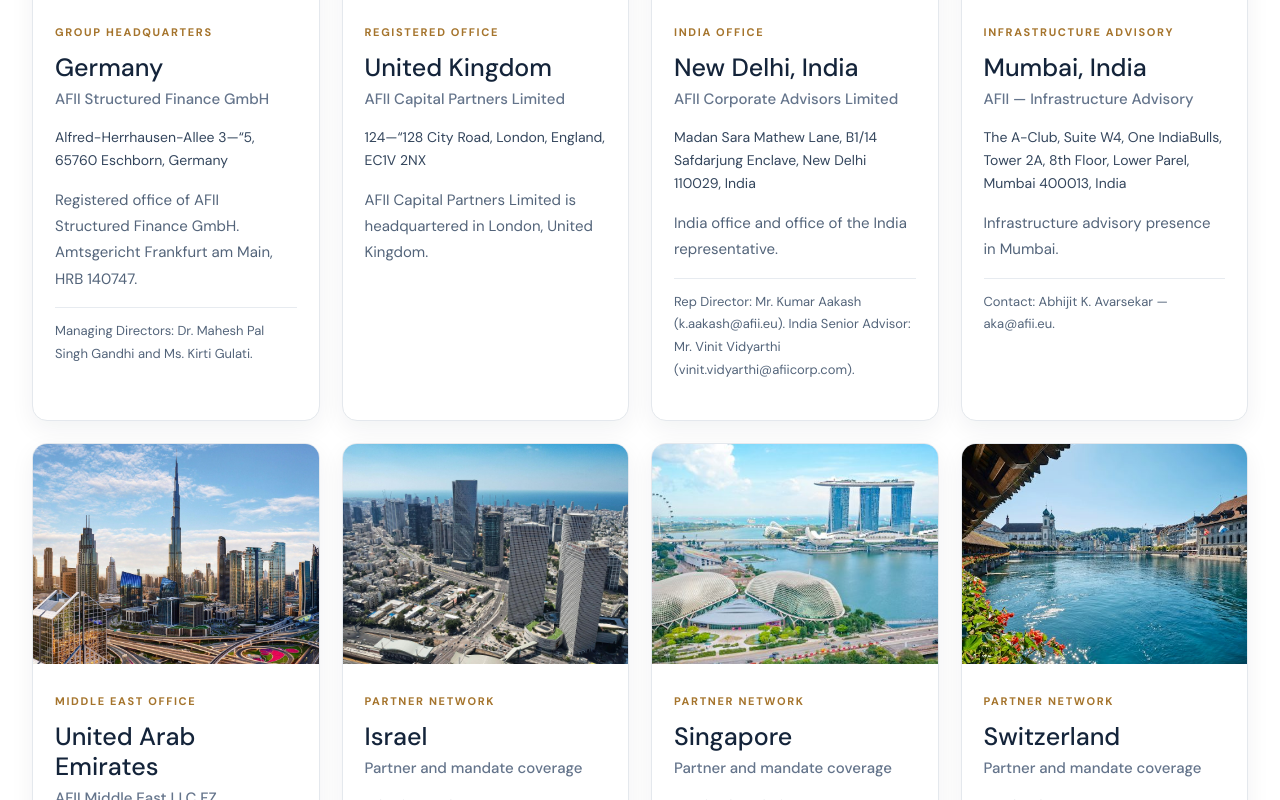
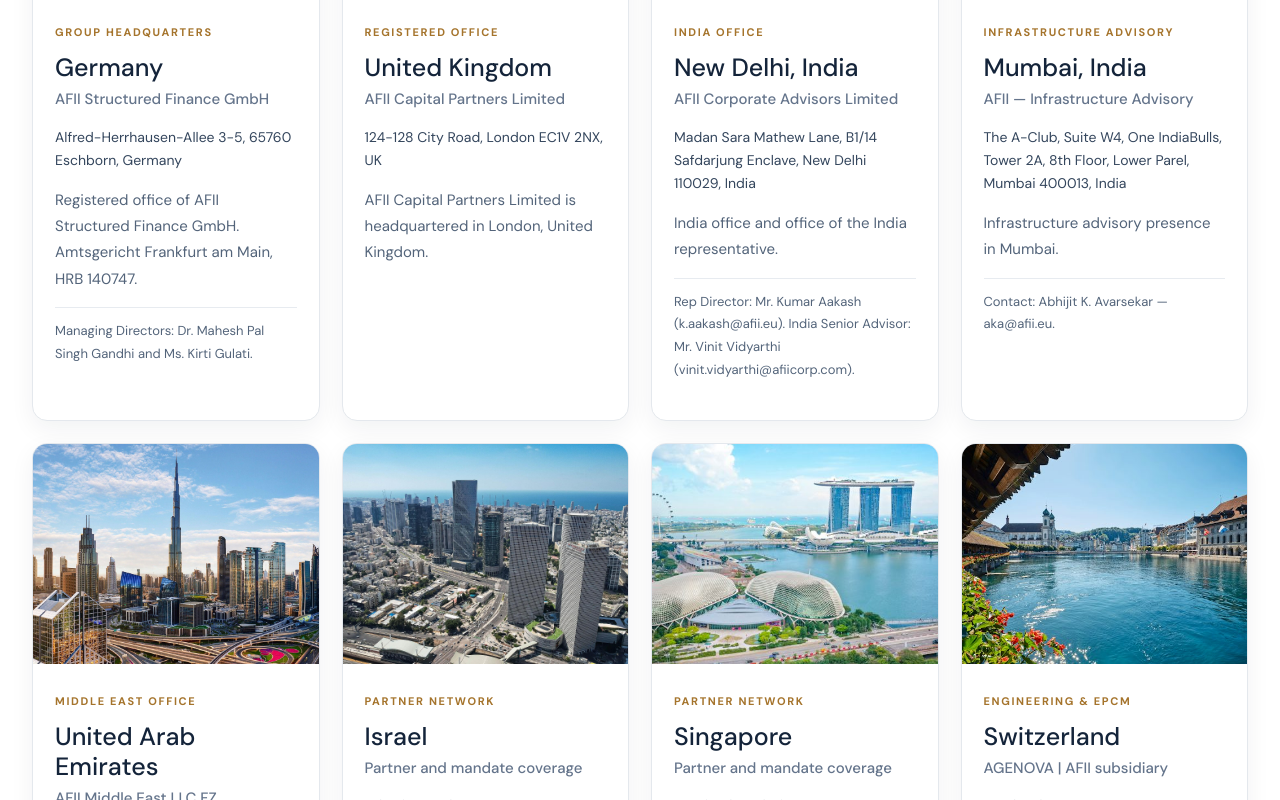
Before and after one commit to Afiicorp/afii-capital-website, a Next.js app: page /offices in a window 1280 px wide. Shown: the part 1120-1920 px from the top of the page. Built offline with nearby package versions, Linux system fonts and the light colour scheme; a web font is replaced by a local one.

Commit message:
Fix offices carousel and update AGENOVA details

```diff
--- a/package.json
+++ b/package.json
@@ -9,7 +9,7 @@
     "lint": "eslint"
   },
   "dependencies": {
-    "next": "16.4.0",
+    "next": "^16.4.2",
     "react": "19.3.0",
     "react-dom": "19.3.0"
   },
--- a/src/app/globals.css
+++ b/src/app/globals.css
@@ -1889,3 +1889,11 @@
 .afii-featured-card img{display:block;width:100%;height:auto;aspect-ratio:16/9;object-fit:contain}
 .afii-featured-caption{font-size:12px!important;color:#67758a!important;margin-top:12px!important}
 @media(max-width:650px){.afii-featured-grid{grid-template-columns:1fr}.afii-featured-card:nth-child(2){display:none}.afii-featured-heading{align-items:center}.afii-featured-heading h3{font-size:23px}}
+
+/* AFII office preview: seamless continuous motion; overrides legacy scroll mode. */
+.office-preview-marquee{display:flex!important;overflow:hidden!important;scroll-snap-type:none!important;gap:0!important;}
+.office-preview-track{flex:0 0 auto!important;display:flex!important;width:max-content!important;animation:afiiOfficeInfinite 42s linear infinite!important;transform:translateZ(0);}
+.office-preview-track-clone{animation-delay:0s!important;}
+.office-preview-marquee:hover .office-preview-track{animation-play-state:paused!important;}
+@keyframes afiiOfficeInfinite{from{transform:translateX(0)}to{transform:translateX(-100%)}}
+@media(prefers-reduced-motion:reduce){.office-preview-track{animation:none!important}.office-preview-marquee{overflow-x:auto!important}}
--- a/src/app/offices/page.tsx
+++ b/src/app/offices/page.tsx
@@ -8,7 +8,7 @@
     label: "Group Headquarters",
     title: "AFII Structured Finance GmbH",
     image: "/images/office-germany.jpg",
-    address: "Alfred-Herrhausen-Allee 3—“5, 65760 Eschborn, Germany",
+    address: "Alfred-Herrhausen-Allee 3-5, 65760 Eschborn, Germany",
     description: "Registered office of AFII Structured Finance GmbH. Amtsgericht Frankfurt am Main, HRB 140747.",
     extra: "Managing Directors: Dr. Mahesh Pal Singh Gandhi and Ms. Kirti Gulati.",
   },
@@ -17,7 +17,7 @@
     label: "Registered Office",
     title: "AFII Capital Partners Limited",
     image: "/images/uk-london.jpg",
-    address: "124—“128 City Road, London, England, EC1V 2NX",
+    address: "124-128 City Road, London EC1V 2NX, UK",
     description: "AFII Capital Partners Limited is headquartered in London, United Kingdom.",
   },
 
@@ -63,11 +63,11 @@
     ["Romania", "/images/office-romania.jpg"],
   ].map(([name, image]) => ({
     name,
-    label: "Partner network",
-    title: "Partner and mandate coverage",
+    label: name === "Switzerland" ? "Engineering & EPCM" : "Partner network",
+    title: name === "Switzerland" ? "AGENOVA | AFII subsidiary" : "Partner and mandate coverage",
     image,
     address: ({ Singapore: "68 Circular Rd, Singapore 049422", Switzerland: "Gotthardstrasse 14, 6300 Zug, Switzerland", Vietnam: "Vinhomes Central Park, Thanh My Tay, Ho Chi Minh, Vietnam" } as Record<string, string>)[name] || name,
-    description: `Partner and mandate coverage in ${name}, subject to local relationships and project requirements. Contact AFII for current regional coverage and introductions.`,
+    description: name === "Switzerland" ? "AGENOVA, an AFII subsidiary, provides engineering and EPCM services, coordinating multidisciplinary design, managing procurement packages and supervising construction on behalf of project owners." : `Partner and mandate coverage in ${name}, subject to local relationships and project requirements. Contact AFII for current regional coverage and introductions.`,
   })),
 ];
 
```
Also changed, not shown: 1 other file (tests, documents, lock files or other folders).
